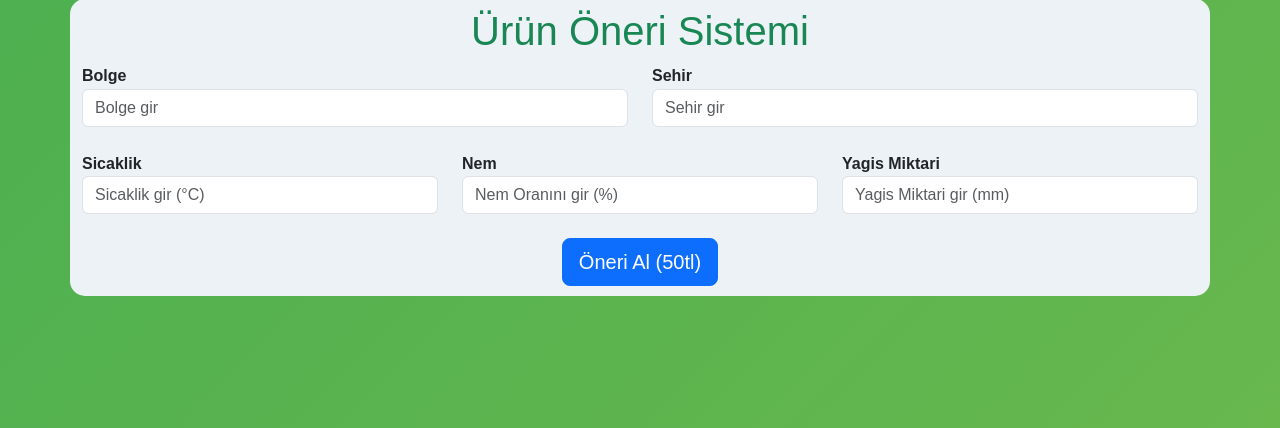
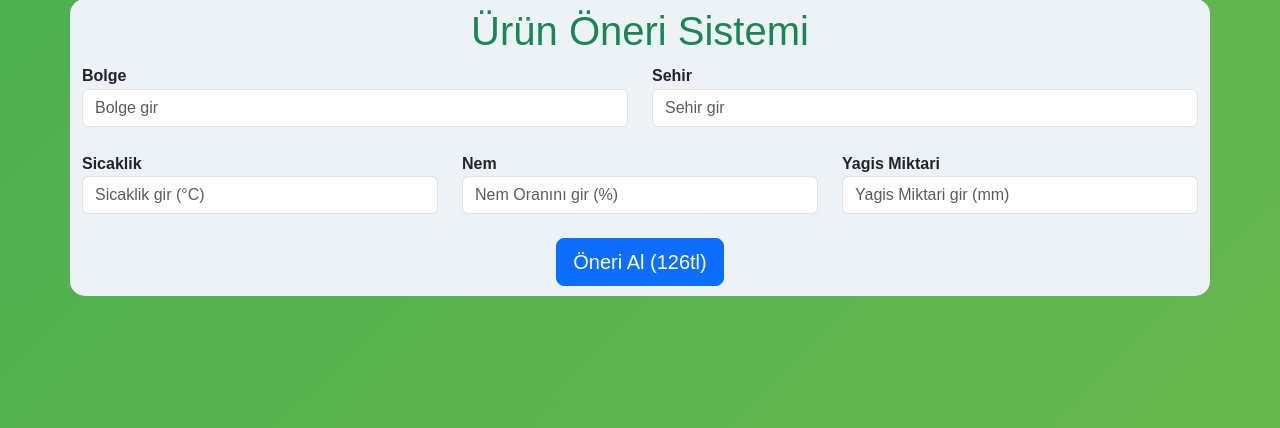
Before and after one commit to ketemizceri/zirAI, a Flask app: page /oneri.html in a window 1280 px wide. Shown: the part 107-535 px from the top of the page. Run offline with Flask 3, Linux system fonts and the light colour scheme; parts of the project's set-up code (start-up, migrations or seed data) failed here and were passed over.

Commit message:
öneri fiyatı değişikliği

```diff
--- a/templates/oneri.html
+++ b/templates/oneri.html
@@ -117,7 +117,7 @@
            <div class="row mt-4">
 
            <div class="col-md-12 text-center">
-				<button type="submit" class="btn btn-primary btn-lg">Öneri Al (50tl)</button>
+				<button type="submit" class="btn btn-primary btn-lg">Öneri Al (126tl)</button>
 			</div>
 			</div>
 
```
